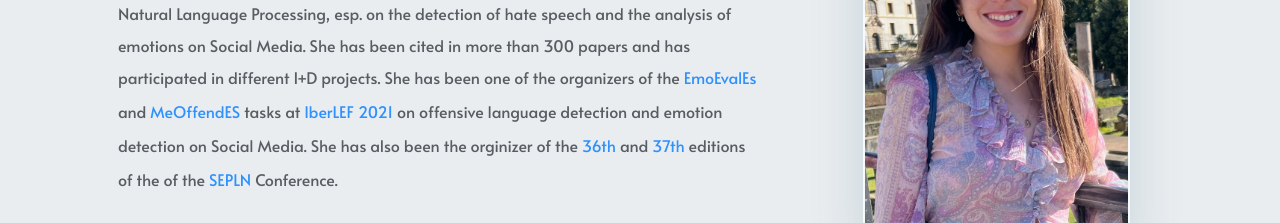
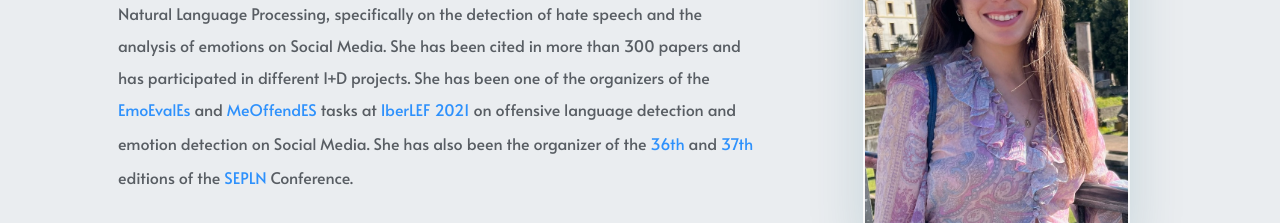
Before and after one commit to fmplaza/florplaza.github.io, a plain HTML site: page index.html in a window 1280 px wide. Shown: the part 331-554 px from the top of the page. Drawn offline with Linux system fonts and the light colour scheme.

Commit message:
updating biography

```diff
--- a/index.html
+++ b/index.html
@@ -272,7 +272,7 @@ if (!doNotTrack) {
 
                 </h3>
                 <p class="hero-content">
-                    Flor Miriam Plaza-del-Arco is a PhD candidate in <a href="https://sinai.ujaen.es/">SINAI</a> at the <a href="https://www.ujaen.es/">University of Jaén</a>. She is a member of the <a href="http://www.sepln.org/">SEPLN</a> and the <a href="https://gplsi.dlsi.ua.es/pln/divertles">DiverTLes</a> community. Her research interests mainly focus on Natural Language Processing, esp. on the detection of hate speech and the analysis of emotions on Social Media. She has been cited in more than 300 papers and has participated in different I+D projects. She has been one of the organizers of the <a href="https://competitions.codalab.org/competitions/28682">EmoEvalEs</a> and <a href="https://competitions.codalab.org/competitions/28679">MeOffendES</a> tasks at <a href="https://sites.google.com/view/iberlef2021/">IberLEF 2021</a> on offensive language detection and emotion detection on Social Media. She has also been the orginizer of the <a href="http://sepln2020.sepln.org/">36th</a> and <a href="https://www.hitz.eus/sepln2021/">37th</a> editions of the of the <a href="http://www.sepln.org/">SEPLN</a> Conference.
+                    Flor Miriam Plaza-del-Arco is a Ph.D. candidate in <a href="https://sinai.ujaen.es/">SINAI</a> at the <a href="https://www.ujaen.es/">University of Jaén</a>.  She is a member of the <a href="http://www.sepln.org/">SEPLN</a> and the <a href="https://gplsi.dlsi.ua.es/pln/divertles">DiverTLes</a> community. Her research interests mainly focus on Natural Language Processing, specifically on the detection of hate speech and the analysis of emotions on Social Media. She has been cited in more than 300 papers and has participated in different I+D projects. She has been one of the organizers of the <a href="https://competitions.codalab.org/competitions/28682">EmoEvalEs</a> and <a href="https://competitions.codalab.org/competitions/28679">MeOffendES</a> tasks at <a href="https://sites.google.com/view/iberlef2021/">IberLEF 2021</a> on offensive language detection and emotion detection on Social Media. She has also been the organizer of the <a href="http://sepln2020.sepln.org/">36th</a> and <a href="https://www.hitz.eus/sepln2021/">37th</a> editions of the <a href="http://www.sepln.org/">SEPLN</a> Conference.
                 </p>
                 <div class="row">
                     <div class="col-auto h-100">
```
